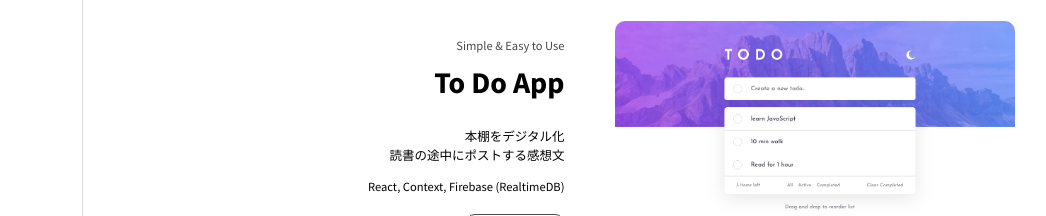
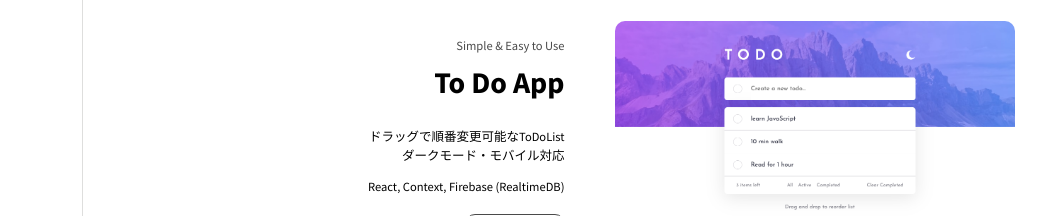
Before and after one commit to YuriOda/portfolio, a React (Create React App) app: page / in a window 1280 px wide. Shown: the part 1040-1256 px from the top of the page, without its empty margins (46-1092 px from the left). Built offline with nearby package versions, Linux system fonts and the light colour scheme.

Commit message:
change project description of to do list

```diff
--- a/src/Component/Project.js
+++ b/src/Component/Project.js
@@ -37,8 +37,8 @@ const Project = () => {
           <span className="pj-subtitle">Simple & Easy to Use</span>
           <p className="pj-title">To Do App</p>
           <p className="pj-explain">
-            <span>本棚をデジタル化</span>
-            <span>読書の途中にポストする感想文</span>
+            <span>ドラッグで順番変更可能なToDoList</span>
+            <span>ダークモード・モバイル対応</span>
           </p>
           <p>React, Context, Firebase (RealtimeDB)</p>
           <button className="pj-button todo-button">
```
